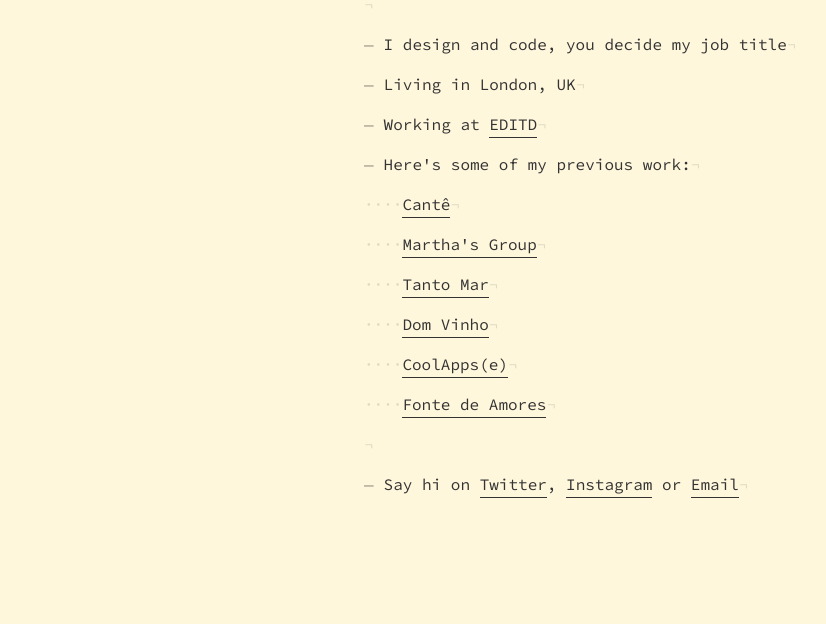
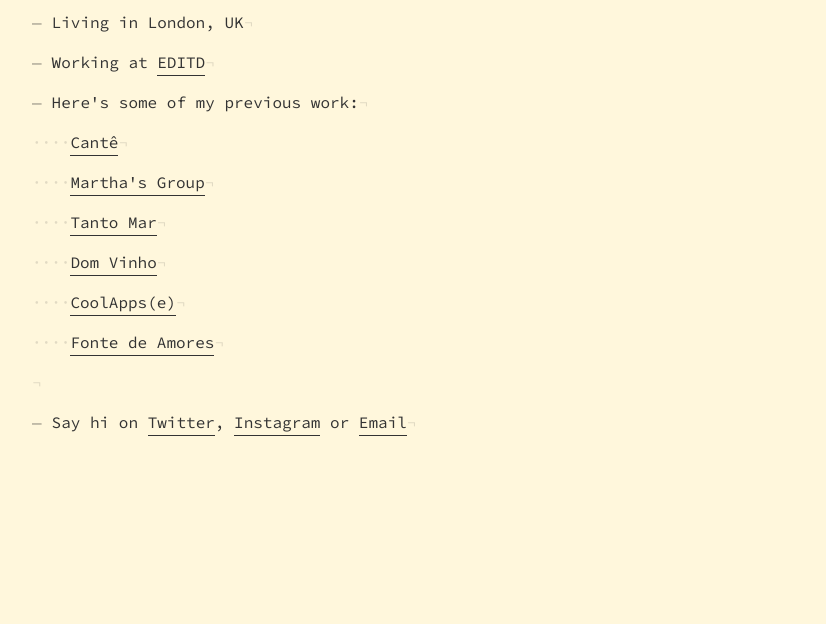
Before and after one commit to braposo/braposo.github.io, a plain HTML site: page index.html in a window 1280 px wide. Shown: the part 176-800 px from the top of the page, without its empty margins (26-852 px from the left). Drawn offline with Linux system fonts and the light colour scheme.

Commit message:
Revert "Make it vertically aligned"
This reverts commit 13d9fe480b556348ad3619527e5314ea09a732d5.

```diff
--- a/index.html
+++ b/index.html
@@ -11,27 +11,9 @@
 
         body {
             font: 16px/1.45 "Source Code Pro", sans-serif;
-            padding: 0;
-            margin: 0;
+            padding: 15px;
             background-color: hsl(46.3,100%,93.1%);
             color: hsl(0,0%,20%);
-        }
-
-        body > div {
-            height: 100vh;
-            -webkit-transform-style: preserve-3d;
-            -moz-transform-style: preserve-3d;
-            transform-style: preserve-3d;
-        }
-
-        body > div > ul {
-            position: relative;
-            top: 50%;
-            max-width: 500px;
-            margin: 0 auto;
-            -webkit-transform: translateY(-50%);
-            -moz-transform: translateY(-50%);
-            transform: translateY(-50%);
         }
 
         h1 {
@@ -62,8 +44,9 @@
             min-height: 40px;
         }
 
+
         /* Adds mdash in a slighty hackerish way */
-        div > ul > li > span:not(:empty):before {
+        body > ul > li > span:not(:empty):before {
             content: '\2014';
             color: hsla(0,0%,20%, 0.5);
             margin-right: 10px;
@@ -84,10 +67,16 @@
             content: '\00AC';
             color: hsla(0,0%,20%, 0.15);
         }
+
+        /* Mobile-first approach */
+        @media screen and (min-width: 600px) {
+            body {
+                padding: 50px;
+            }
+        }
     </style>
 </head>
 <body>
-    <div>
     <ul>
         <li><h1><span>Bernardo Raposo</span></h1></li>
         <li><span></span></li>
@@ -107,7 +96,6 @@
         <li><span></span></li>
         <li><span>Say hi on <a href="https://twitter.com/braposo">Twitter</a>, <a href="https://instagram.com/braposo">Instagram</a> or <a href="mailto:xhi@berxnarxdoraxpoxso.com" onmouseover="this.href=this.href.replace(/x/g,'');">Email</a></span></li>
     </ul>
-    </div>
     <script>
     (function(i,s,o,g,r,a,m){i['GoogleAnalyticsObject']=r;i[r]=i[r]||function(){
         (i[r].q=i[r].q||[]).push(arguments)},i[r].l=1*new Date();a=s.createElement(o),
```
Lines whose indentation alone changed are shown as unchanged.
